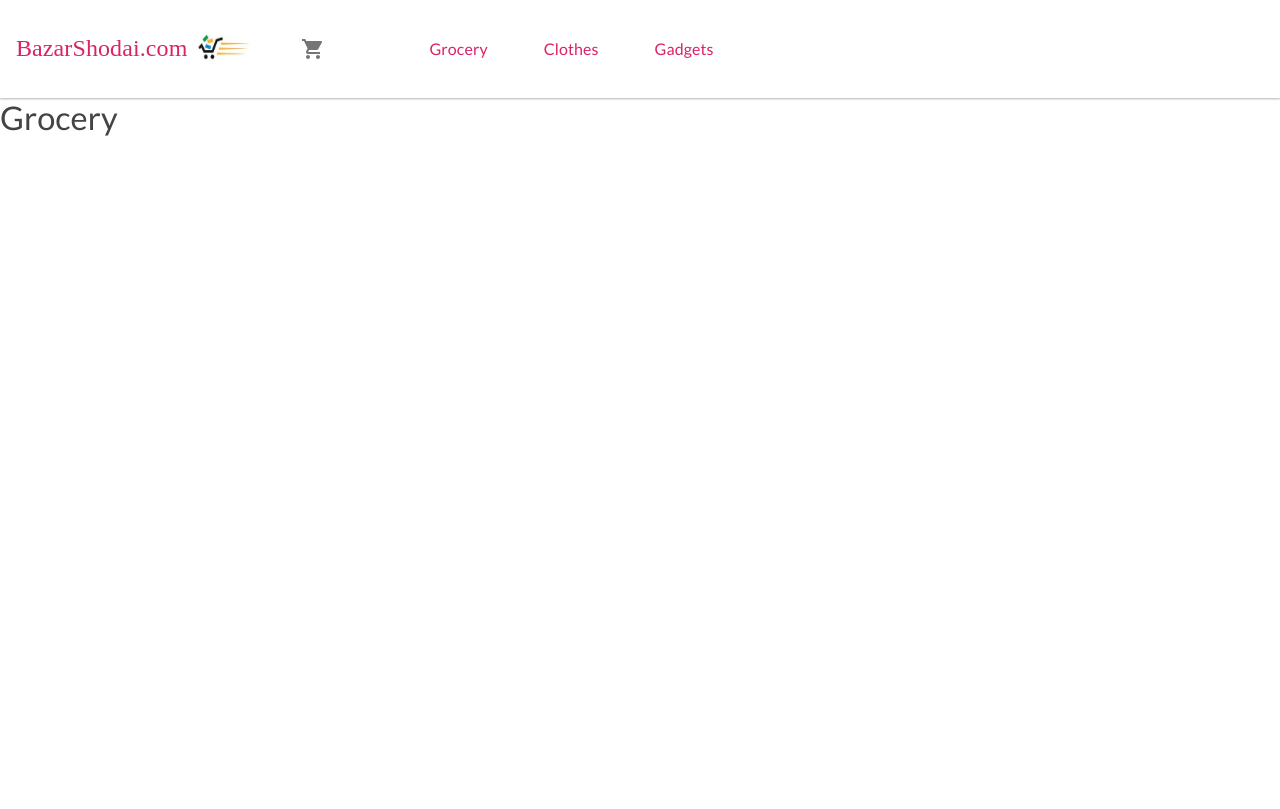
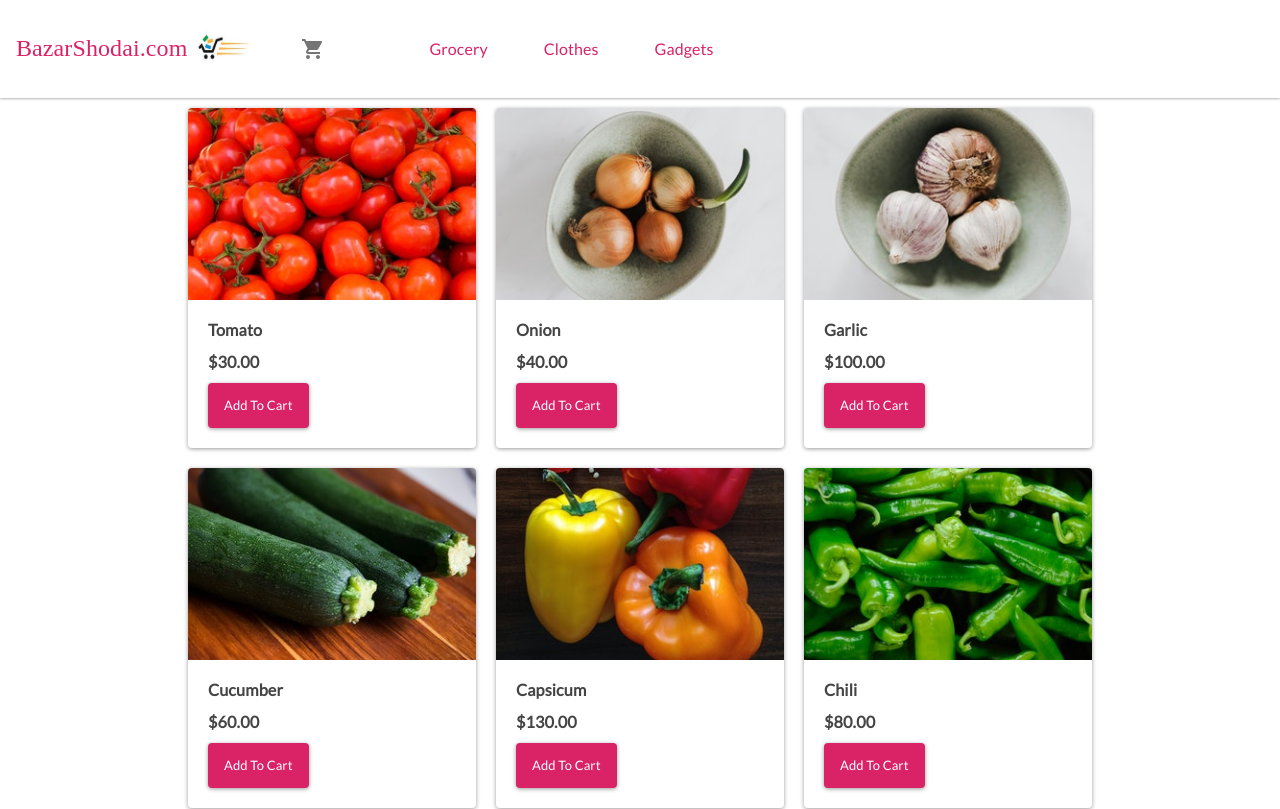
Before and after one commit to Shantovai23/React-Grocery-Ecommerce-site, a React (Create React App) app: page /grocery in a window 1280 px wide. Shown: the top 809 px of the page. Built offline with nearby package versions, Linux system fonts and the light colour scheme; a web font is replaced by a local one.

Commit message:
grocery-products-added

```diff
--- a/src/App.css
+++ b/src/App.css
@@ -161,6 +161,23 @@
 
 
 
+/*************GRocery**********/
+
+#grocery-flex{
+  display: flex;
+  flex-wrap: wrap;
+  flex-direction:row;
+  align-items: center;
+  justify-content: center;
+
+}
+
+#grocery-item{
+  margin: 10px 10px;
+}
+
+
+
 
 
 
--- a/src/components/Grocery.js
+++ b/src/components/Grocery.js
@@ -1,7 +1,61 @@
-import React from 'react'
+import React, { useContext } from 'react'
+
+import {ProductsContext} from '../Global/ProductsContext'
+import {CartContext} from '../Global/CartContext'
+import { ToastContainer, toast } from "react-toastify";
+import "react-toastify/dist/ReactToastify.css";
+import { Slide, Zoom, Flip, Bounce,autoClose} from 'react-toastify';
+toast.configure();
 
 const Grocery=()=>{
-    return(<><h1>Grocery</h1></>)
+    const {offersProducts}=useContext(ProductsContext)
+    const {dispatch}=useContext(CartContext)
+    console.log(offersProducts);
+    return(<div id="customContainer">
+        <div id='grocery-flex'>
+         {offersProducts.map((product)=>(
+            <div className="card" style={{ width: "18rem" }} id="grocery-item">
+                <img
+                  className="card-img-top"
+                  src={product.img}
+                  alt="Card image cap"
+                />
+                <div className="card-body">
+                  <h5 className="card-title" style={{ fontWeight: "600" }}>
+                    {product.name}
+                  </h5>
+                  <h5 className="card-title" style={{ fontWeight: "600" }}>
+                    ${product.price}.00
+                  </h5>
+                  <a
+                    className="btn btn-primary"
+                    style={{
+                      background: "#DA2267",
+                      textTransform: "capitalize",
+                    }}
+                    onClick={() => {
+                      dispatch({
+                        type: "ADD_TO_CART",
+                        id: product.id,
+                        product: product,
+                      });
+
+                        toast.success(`${product.name}  Added`, {
+                        position: toast.POSITION.TOP_RIGHT,
+                        transition:Zoom,
+                        autoClose:2000
+
+                      });
+
+                    }}
+                  >
+                    Add to Cart
+                  </a>
+                </div>
+              </div>
+         ))}
+        </div>
+          </div>)
 }
 
 export default Grocery
--- a/src/components/Slider.js
+++ b/src/components/Slider.js
@@ -7,7 +7,7 @@ import img4 from "../img/testSlider.jpg";
 
 const Slider = () => {
   return (
-    <div id="slider">
+      <div id="slider">
       <Carousel>
         <Carousel.Item>
           <img className="d-block w-100" src={img3} alt="Second slide" />
```
Also changed, not shown: src/components/OffersProducts.js (line endings or trailing spaces).
